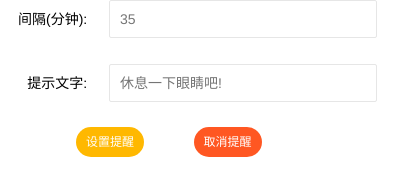
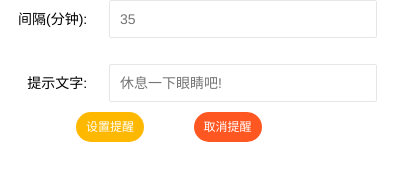
Before and after one commit to Kinghonga/yufeng, a browser extension: page popup.html in a window 400 px wide. Drawn offline with Linux system fonts and the light colour scheme.

Commit message:
update layui css

```diff
--- a/popup.html
+++ b/popup.html
@@ -5,6 +5,8 @@
 	<link rel="stylesheet" href="layui.css">
     <style>
        body {width:380px;}
+	   .layui-form-item{
+		   margin-bottom: 0;
     </style>
   </head>
   <body>
@@ -13,7 +15,7 @@
 			  <div class="layui-input-inline">
 				<input type="text" id="interval" required lay-verify="required" placeholder="35" autocomplete="off" class="layui-input">
 			  </div>
-		  <div>
+		  </div>
 		  <br>
 		<div class="layui-form-item">
 			<label class="layui-form-label">提示文字:&nbsp;&nbsp;</label>
```
Also changed, not shown: manifest.json.
